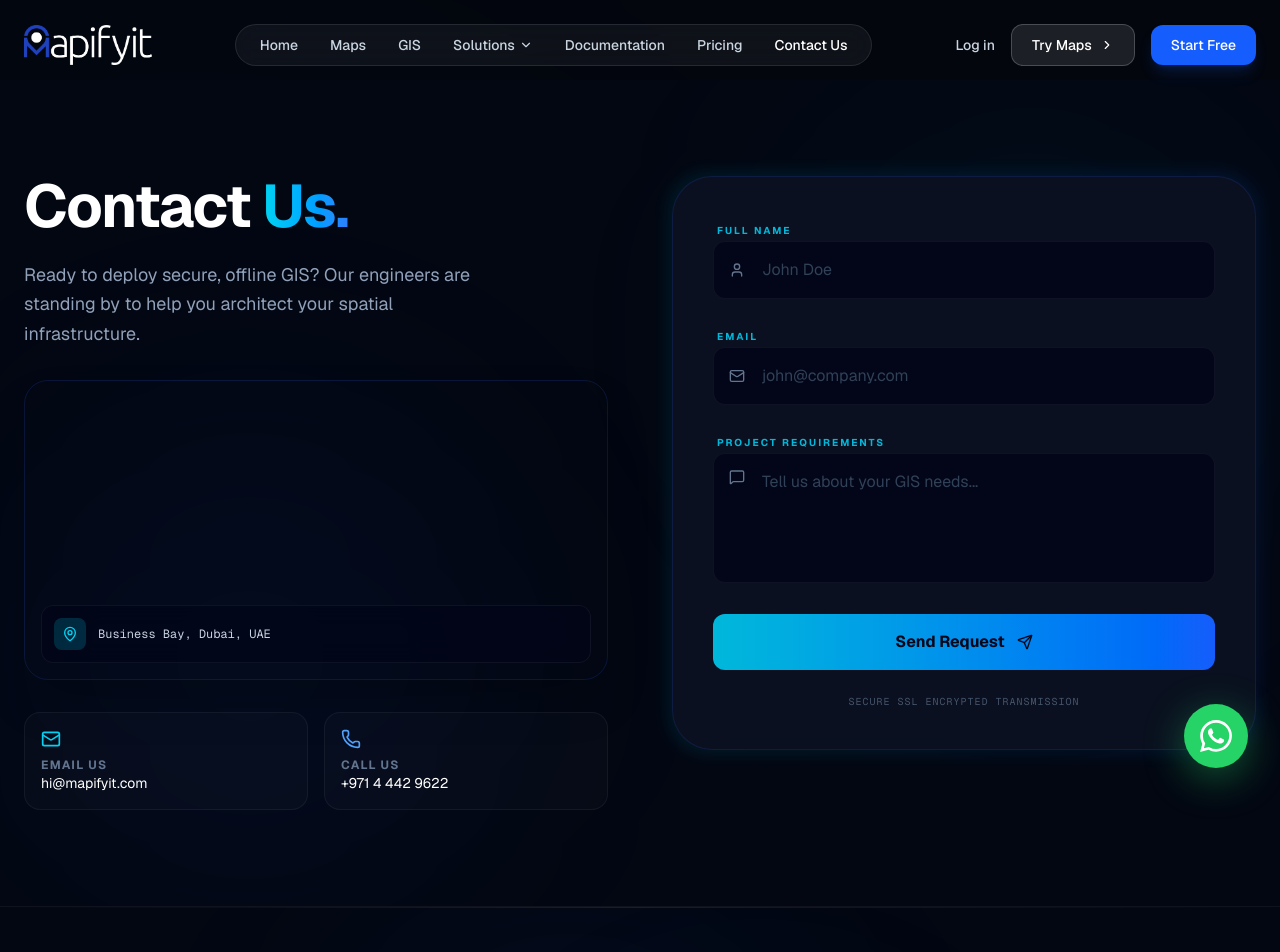
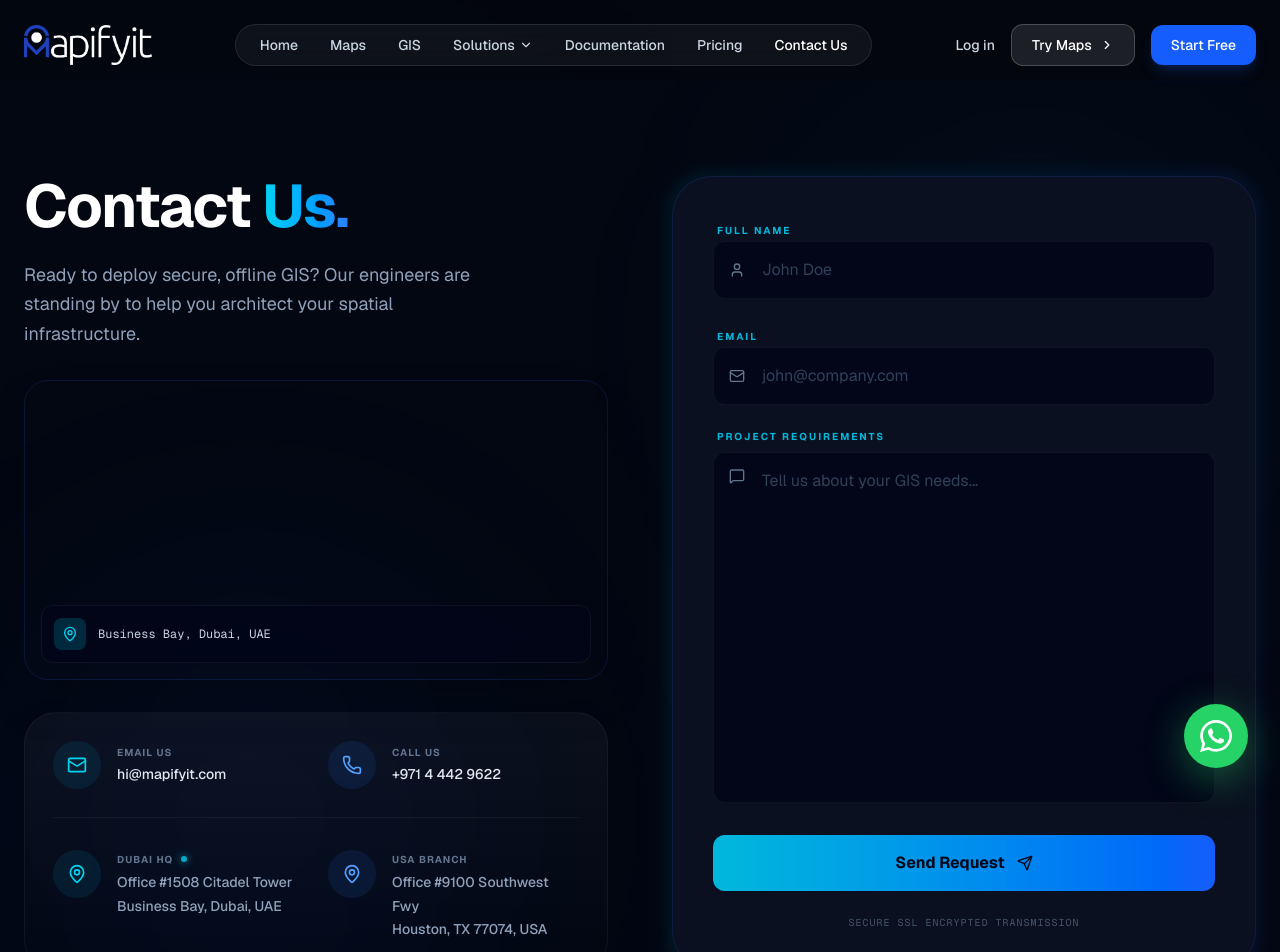
Before and after one commit to malik9594/mapifyit-web, a Next.js app: page /contactus in a window 1280 px wide. Shown: the top 952 px of the page. Built offline with nearby package versions, Linux system fonts and the light colour scheme; no server answers.

Commit message:
new fixes in ContactUs.tsx page

```diff
--- a/components/ContactUs.tsx
+++ b/components/ContactUs.tsx
@@ -101,7 +101,7 @@ export default function ContactUs() {
             <div className="absolute bottom-0 left-0 w-[500px] h-[500px] bg-blue-600/5 rounded-full blur-[120px] pointer-events-none" />
 
             <div className="max-w-7xl mx-auto px-6 relative z-10">
-                <div className="grid lg:grid-cols-2 gap-16 items-start">
+                <div className="grid lg:grid-cols-2 gap-16">
 
                     {/* LEFT: Info & Map */}
                     <div className="space-y-8">
@@ -123,29 +123,72 @@ export default function ContactUs() {
                             </div>
                         </div>
 
-                        {/* Quick Contact Links */}
-                        <div className="grid grid-cols-2 gap-4">
-                            <a href="mailto:hi@mapifyit.com" className="p-4 rounded-2xl bg-white/[0.02] border border-white/5 hover:border-cyan-500/50 transition-all group">
-                                <Mail className="w-5 h-5 text-cyan-400 mb-2" />
-                                <p className="text-xs text-slate-500 uppercase tracking-widest font-bold">Email Us</p>
-                                <p className="text-white text-sm">hi@mapifyit.com</p>
+                        {/* Contact Details Panel */}
+                        <div className="p-7 rounded-[2rem] bg-gradient-to-b from-white/[0.04] to-transparent border border-white/5 shadow-2xl space-y-7">
+                            {/* Actionable Links */}
+                            <div className="grid grid-cols-1 sm:grid-cols-2 gap-6 pb-7 border-b border-white/5">
+                                <a href="mailto:hi@mapifyit.com" className="flex items-center gap-4 group">
+                                    <div className="flex items-center justify-center w-12 h-12 rounded-full bg-cyan-500/10 text-cyan-400 group-hover:bg-cyan-500 group-hover:text-slate-900 transition-all duration-300 shadow-[0_0_20px_rgba(34,211,238,0)] group-hover:shadow-[0_0_20px_rgba(34,211,238,0.4)] shrink-0">
+                                        <Mail className="w-5 h-5" />
+                                    </div>
+                                    <div>
+                                        <p className="text-[10px] font-bold text-slate-500 uppercase tracking-widest mb-1">Email Us</p>
+                                        <p className="text-sm font-medium text-slate-200 group-hover:text-white transition-colors truncate">hi@mapifyit.com</p>
+                                    </div>
                                 </a>
-                            <a href="tel:+97144429622" className="p-4 rounded-2xl bg-white/[0.02] border border-white/5 hover:border-blue-500/50 transition-all group">
-                                <Phone className="w-5 h-5 text-blue-400 mb-2" />
-                                <p className="text-xs text-slate-500 uppercase tracking-widest font-bold">Call Us</p>
-                                <p className="text-white text-sm">+971 4 442 9622</p>
+                                <a href="tel:+97144429622" className="flex items-center gap-4 group">
+                                    <div className="flex items-center justify-center w-12 h-12 rounded-full bg-blue-500/10 text-blue-400 group-hover:bg-blue-500 group-hover:text-slate-900 transition-all duration-300 shadow-[0_0_20px_rgba(59,130,246,0)] group-hover:shadow-[0_0_20px_rgba(59,130,246,0.4)] shrink-0">
+                                        <Phone className="w-5 h-5" />
+                                    </div>
+                                    <div>
+                                        <p className="text-[10px] font-bold text-slate-500 uppercase tracking-widest mb-1">Call Us</p>
+                                        <p className="text-sm font-medium text-slate-200 group-hover:text-white transition-colors truncate">+971 4 442 9622</p>
+                                    </div>
                                 </a>
                             </div>
+
+                            {/* Global Offices */}
+                            <div className="grid grid-cols-1 sm:grid-cols-2 gap-8 sm:gap-6 pt-1">
+                                <div className="flex items-start gap-4 group">
+                                    <div className="flex items-center justify-center w-12 h-12 rounded-full bg-cyan-500/10 text-cyan-400 shrink-0">
+                                        <MapPin className="w-5 h-5" />
                                     </div>
+                                    <div className="pt-0.5">
+                                        <p className="text-[10px] font-bold text-slate-500 uppercase tracking-widest mb-1 flex items-center gap-2">
+                                            Dubai HQ
+                                            <span className="w-1.5 h-1.5 rounded-full bg-cyan-500 shadow-[0_0_8px_rgba(34,211,238,0.8)] animate-pulse" />
+                                        </p>
+                                        <p className="text-sm text-slate-400 leading-[1.7] font-medium group-hover:text-slate-200 transition-colors">
+                                            Office #1508 Citadel Tower<br />
+                                            Business Bay, Dubai, UAE
+                                        </p>
+                                    </div>
+                                </div>
+                                <div className="flex items-start gap-4 group">
+                                    <div className="flex items-center justify-center w-12 h-12 rounded-full bg-blue-500/10 text-blue-400 shrink-0">
+                                        <MapPin className="w-5 h-5" />
+                                    </div>
+                                    <div className="pt-0.5">
+                                        <p className="text-[10px] font-bold text-slate-500 uppercase tracking-widest mb-1 flex items-center gap-2">
+                                            USA Branch
+                                        </p>
+                                        <p className="text-sm text-slate-400 leading-[1.7] font-medium group-hover:text-slate-200 transition-colors">
+                                            Office #9100 Southwest Fwy<br />
+                                            Houston, TX 77074, USA
+                                        </p>
+                                    </div>
+                                </div>
+                            </div>
+                        </div>                    </div>
 
                     {/* RIGHT: The Form */}
-                    <div className="relative">
+                    <div className="relative lg:h-full">
                         <div className="absolute -inset-1 bg-gradient-to-r from-cyan-500 to-blue-600 rounded-[2.5rem] blur opacity-10" />
 
-                        <form ref={formRef} onSubmit={handleSubmit} className="relative bg-[#0A101F] border border-blue-900/30 p-8 md:p-10 rounded-[2.5rem] shadow-3xl">
-                            <div className="space-y-6">
+                        <form ref={formRef} onSubmit={handleSubmit} className="relative lg:h-full flex flex-col bg-[#0A101F] border border-blue-900/30 p-8 md:p-10 rounded-[2.5rem] shadow-3xl">
+                            <div className="flex flex-col flex-1 gap-6">
                                 {/* Name Input */}
-                                <div className="space-y-2">
+                                <div className="space-y-2 shrink-0">
                                     <label className="text-[10px] font-bold text-cyan-500 uppercase tracking-[0.2em] ml-1">Full Name</label>
                                     <div className="relative group">
                                         <User className="absolute left-4 top-1/2 -translate-y-1/2 w-4 h-4 text-slate-500 group-focus-within:text-cyan-400 transition-colors" />
@@ -160,7 +203,7 @@ export default function ContactUs() {
                                 </div>
 
                                 {/* Email Input */}
-                                <div className="space-y-2">
+                                <div className="space-y-2 shrink-0">
                                     <label className="text-[10px] font-bold text-cyan-500 uppercase tracking-[0.2em] ml-1">Email</label>
                                     <div className="relative group">
                                         <Mail className="absolute left-4 top-1/2 -translate-y-1/2 w-4 h-4 text-slate-500 group-focus-within:text-cyan-400 transition-colors" />
@@ -175,20 +218,20 @@ export default function ContactUs() {
                                 </div>
 
                                 {/* Message Input */}
-                                <div className="space-y-2">
-                                    <label className="text-[10px] font-bold text-cyan-500 uppercase tracking-[0.2em] ml-1">Project Requirements</label>
-                                    <div className="relative group">
-                                        <MessageSquare className="absolute left-4 top-4 w-4 h-4 text-slate-500 group-focus-within:text-cyan-400 transition-colors" />
+                                <div className="space-y-2 flex-1 flex flex-col">
+                                    <label className="text-[10px] font-bold text-cyan-500 uppercase tracking-[0.2em] ml-1 shrink-0">Project Requirements</label>
+                                    <div className="relative group flex-1 min-h-[140px]">
+                                        <MessageSquare className="absolute left-4 top-4 w-4 h-4 text-slate-500 group-focus-within:text-cyan-400 transition-colors z-10" />
                                         <textarea
                                             required
                                             name="message"
-                                            rows={4}
                                             placeholder="Tell us about your GIS needs..."
-                                            className="w-full bg-slate-950 border border-white/5 rounded-xl py-4 pl-12 pr-4 text-white placeholder:text-slate-700 focus:outline-none focus:border-cyan-500/50 focus:ring-1 focus:ring-cyan-500/20 transition-all resize-none"
+                                            className="absolute inset-0 w-full h-full bg-slate-950 border border-white/5 rounded-xl py-4 pl-12 pr-4 text-white placeholder:text-slate-700 focus:outline-none focus:border-cyan-500/50 focus:ring-1 focus:ring-cyan-500/20 transition-all resize-none"
                                         />
                                     </div>
                                 </div>
 
+                                <div className="shrink-0 space-y-6 pt-2">
                                     {/* Submit Button */}
                                     <button
                                         disabled={status === 'sending' || status === 'sent'}
@@ -214,6 +257,7 @@ export default function ContactUs() {
                                         Secure SSL Encrypted Transmission
                                     </p>
                                 </div>
+                            </div>
                         </form>
                     </div>
 
```
Lines whose indentation alone changed are shown as unchanged.
